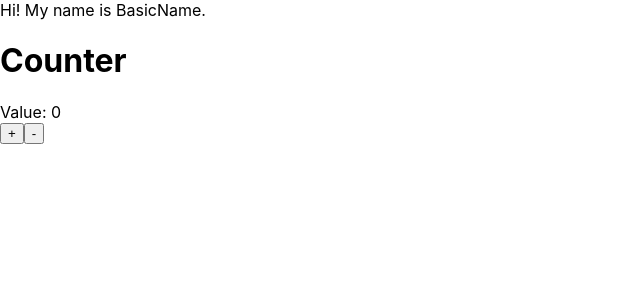
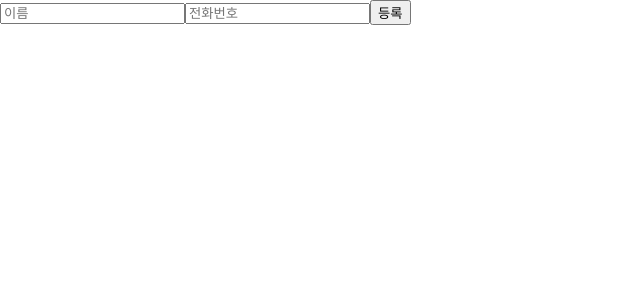
Before and after one commit to n0y0j/react-tutorial, a React (Create React App) app: page / in a window 1280 px wide. Shown: the top 300 px of the page, without its empty margins (0-640 px from the left). Built offline with nearby package versions, Linux system fonts and the light colour scheme.

Commit message:
Use form and input.

```diff
--- a/src/App.js
+++ b/src/App.js
@@ -3,15 +3,20 @@
 import './App.css'
 import MyName from './components/MyName';
 import Counter from './components/Counter';
+import PhoneForm from './components/PhoneForm'
 //Component를 만드는 방법 두가지 (클래스, 함수)
 
 //클래스형
 class App extends Component {
+  handleCreate = (data) => {
+    console.log(data);
+  }
   render() {
     return (
       <div>
-        <MyName />
-        <Counter />
+        <PhoneForm
+          onCreate={this.handleCreate}
+        />
       </div>
     );
   }
--- /dev/null
+++ b/src/components/PhoneForm.js
@@ -0,0 +1,54 @@
+import React, { Component } from 'react';
+
+class PhoneForm extends Component {
+  state = {
+    name: '',
+    phone: ''
+  }
+
+  handleChange = (e) => {
+    this.setState({
+      // input의 name 값을 통해서 구분됨
+      [e.target.name]: e.target.value
+    })
+  }
+
+  handleSubmit = (e) => {
+    // 페이지 리로딩 방지
+    e.preventDefault();
+    // 상태값을 부모에게 전달
+    this.props.onCreate(this.state);
+    // 초기화
+    this.setState({
+      name: '',
+      phone: ''
+    })
+  }
+
+  // handleChange = (e) => {
+  //   this.setState({
+  //     name: e.target.value
+  //   })
+
+  render() {
+    return (
+      <form onSubmit={this.handleSubmit}>
+        <input
+          placeholder="이름"
+          value={this.state.name}
+          onChange={this.handleChange}
+          name="name"
+        />
+        <input
+          placeholder="전화번호"
+          value={this.state.phone}
+          onChange={this.handleChange}
+          name="phone"
+        />
+        <button type="submit">등록</button>
+      </form>
+    );
+  }
+}
+
+export default PhoneForm
```
